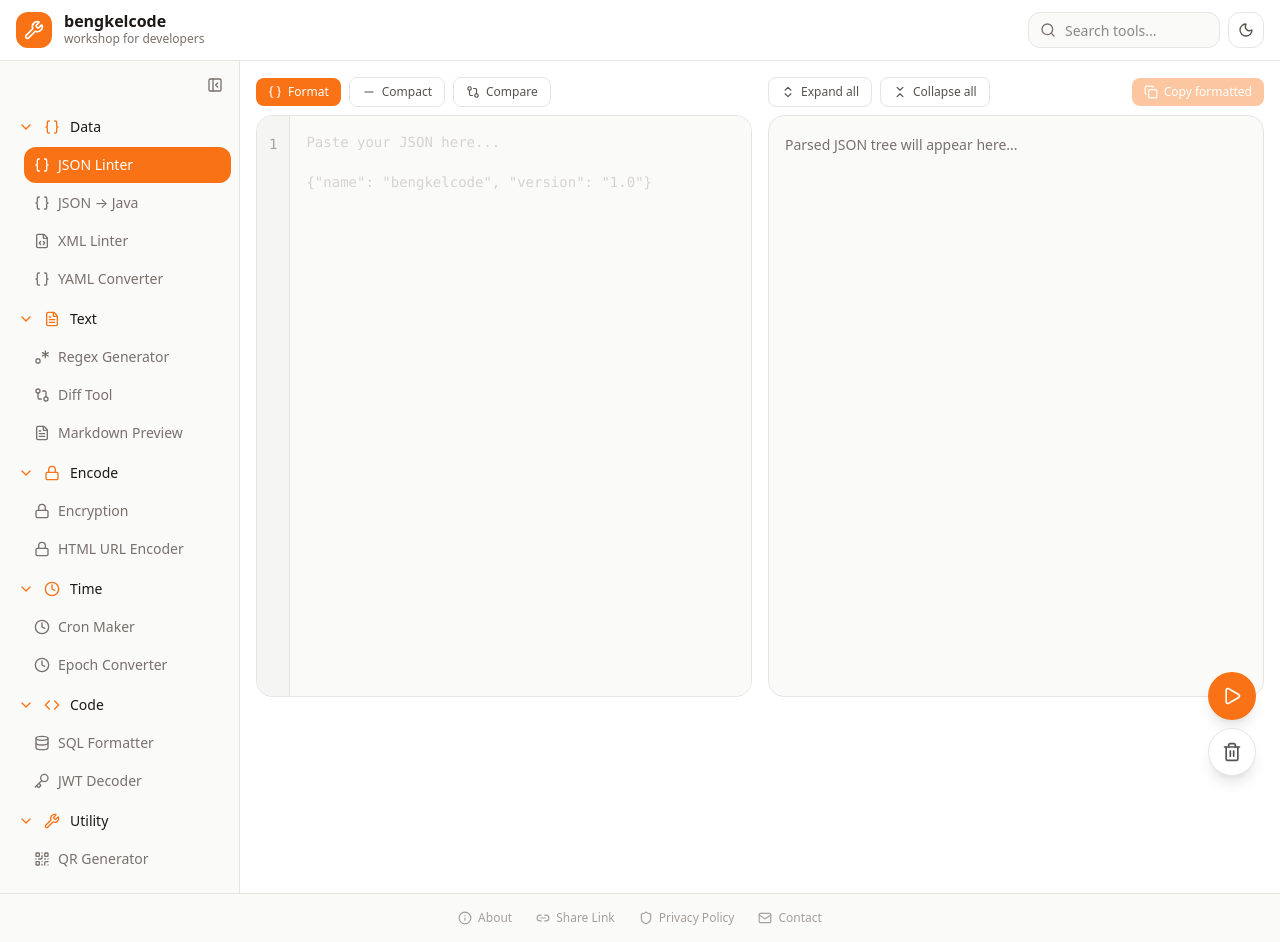
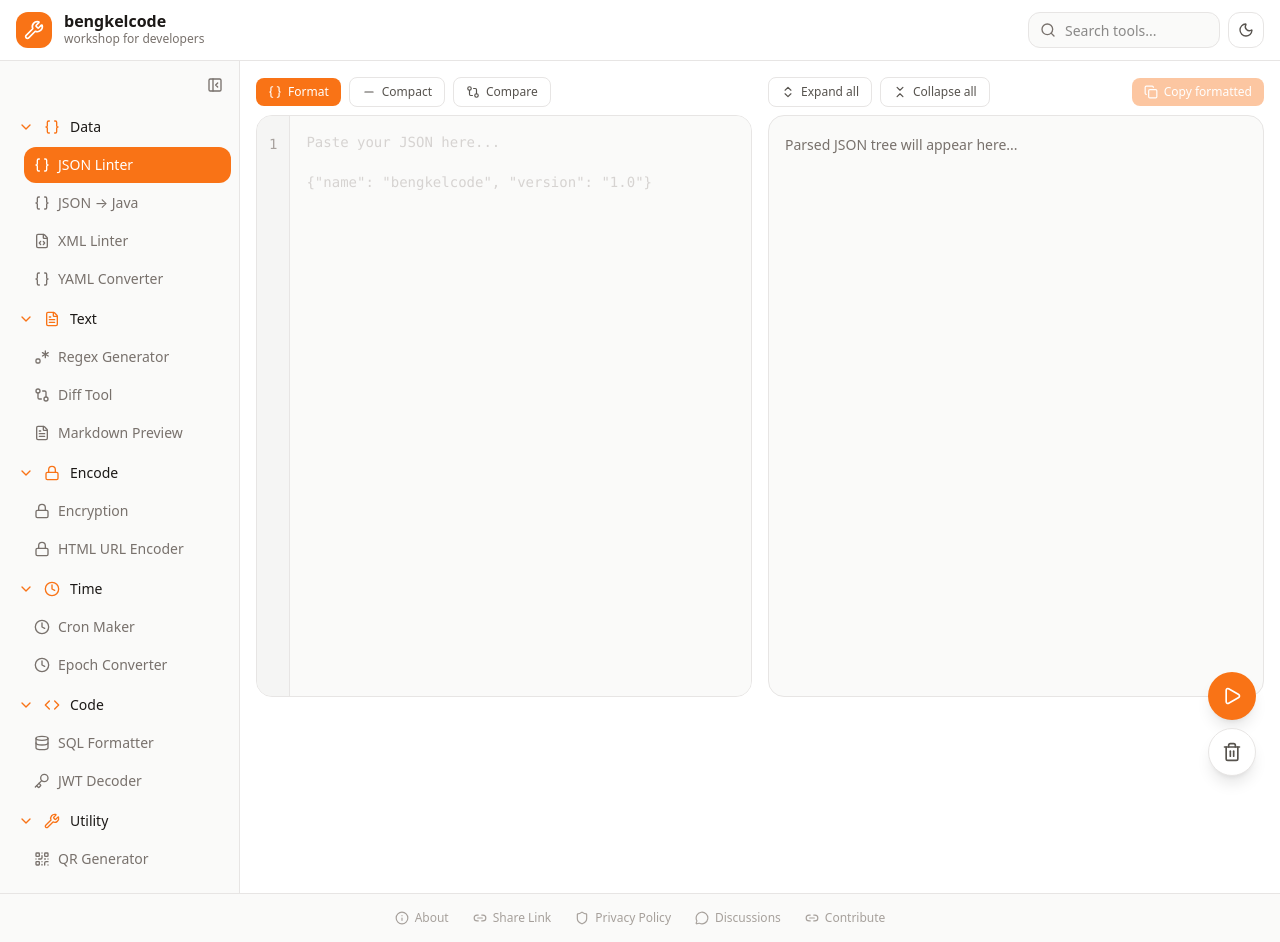
Before and after one commit to blaspat/bengkelcode, a React (Vite) app: page / in a window 1280 px wide. Built offline with nearby package versions, Linux system fonts and the light colour scheme.

Commit message:
footer: replace contact with discussions link, add contribute link
Signed-off-by: Blasius Patrick <blasius.patrick@gmail.com>

```diff
--- a/src/components/Footer.jsx
+++ b/src/components/Footer.jsx
@@ -1,5 +1,5 @@
 import { useState, useEffect } from 'react'
-import { Link2, Mail, X, Info, Shield } from 'lucide-react'
+import { Link2, MessageCircle, X, Info, Shield } from 'lucide-react'
 
 function AboutModal({ onClose }) {
   useEffect(() => {
@@ -116,7 +116,8 @@ export default function Footer() {
           <FooterLink icon={Info} label="About" onClick={() => setShowAbout(true)} />
           <FooterLink icon={Link2} label={copied ? 'Copied!' : 'Share Link'} onClick={handleShare} />
           <FooterLink icon={Shield} label="Privacy Policy" onClick={() => setShowPrivacy(true)} />
-          <FooterLink icon={Mail} label="Contact" href="mailto:contact@bengkelcode.com" />
+          <FooterLink icon={MessageCircle} label="Discussions" href="https://github.com/blaspat/bengkelcode/discussions" />
+          <FooterLink icon={Link2} label="Contribute" href="https://github.com/blaspat/bengkelcode" />
         </div>
       </footer>
       {showAbout && <AboutModal onClose={() => setShowAbout(false)} />}
```
